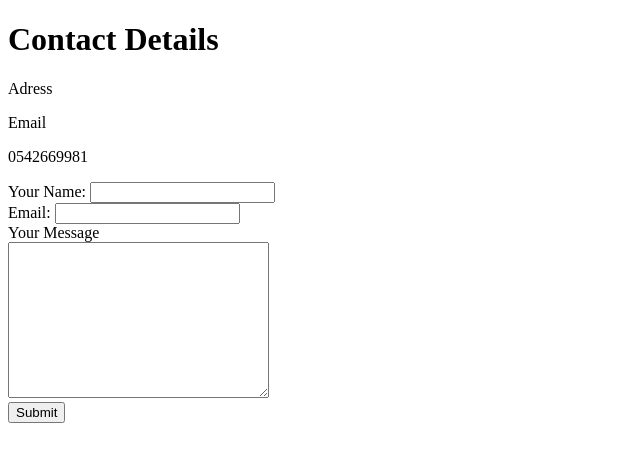
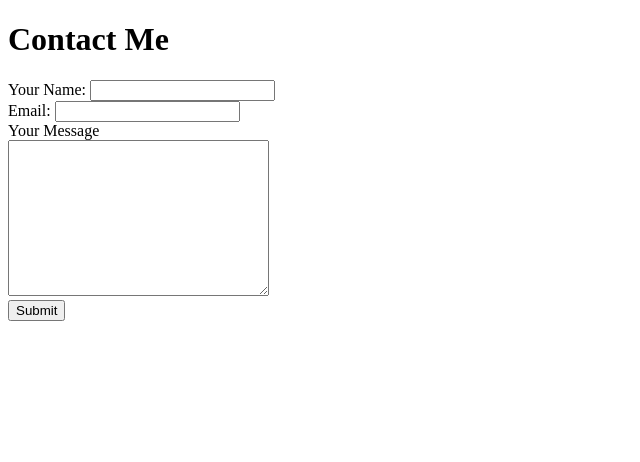
Before and after one commit to NoamWe/cv, a plain HTML site: page contact.html in a window 1280 px wide. Shown: the whole page, without its empty margins (0-640 px from the left). Drawn offline with Linux system fonts and the light colour scheme.

Commit message:
changed some contact details

```diff
--- a/contact.html
+++ b/contact.html
@@ -5,10 +5,7 @@
     <title>Contact menu</title>
   </head>
   <body>
-    <h1>Contact Details</h1>
-    <p>Adress</p>
-    <p>Email</p>
-    <p>0542669981</p>
+    <h1>Contact Me</h1>
     <form class="" action="mailto:hitchcok69@gmail.com" method="post" enctype="text/plain">
       <label>Your Name:</label>
       <input type="text" name="" value=""><br>
```
